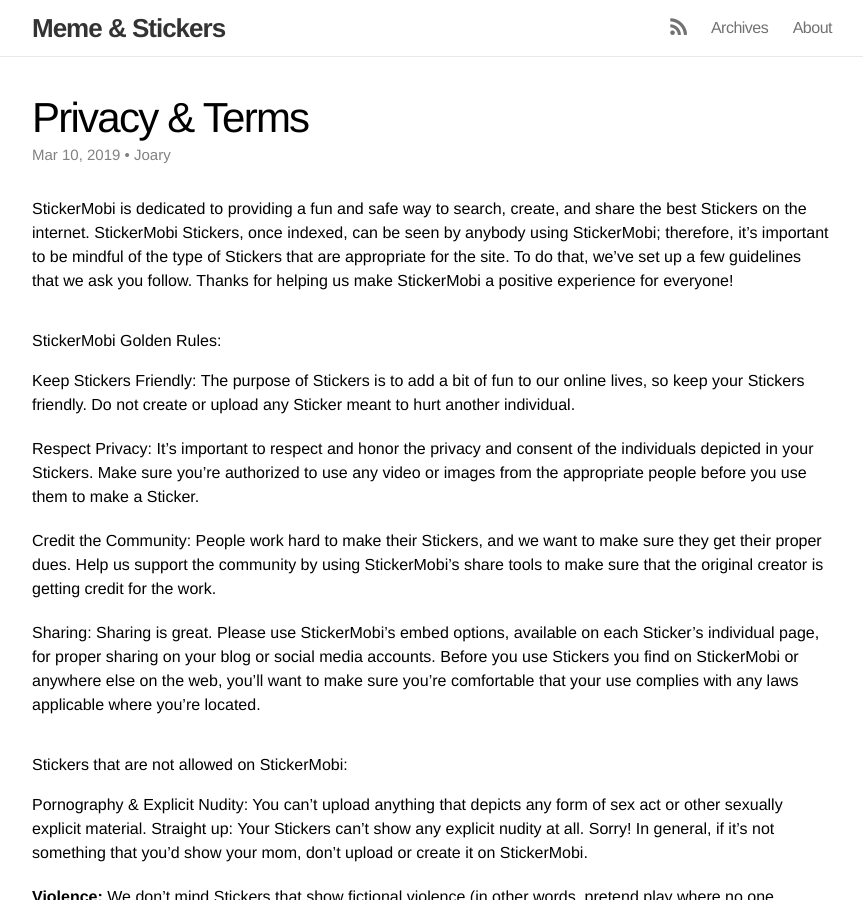
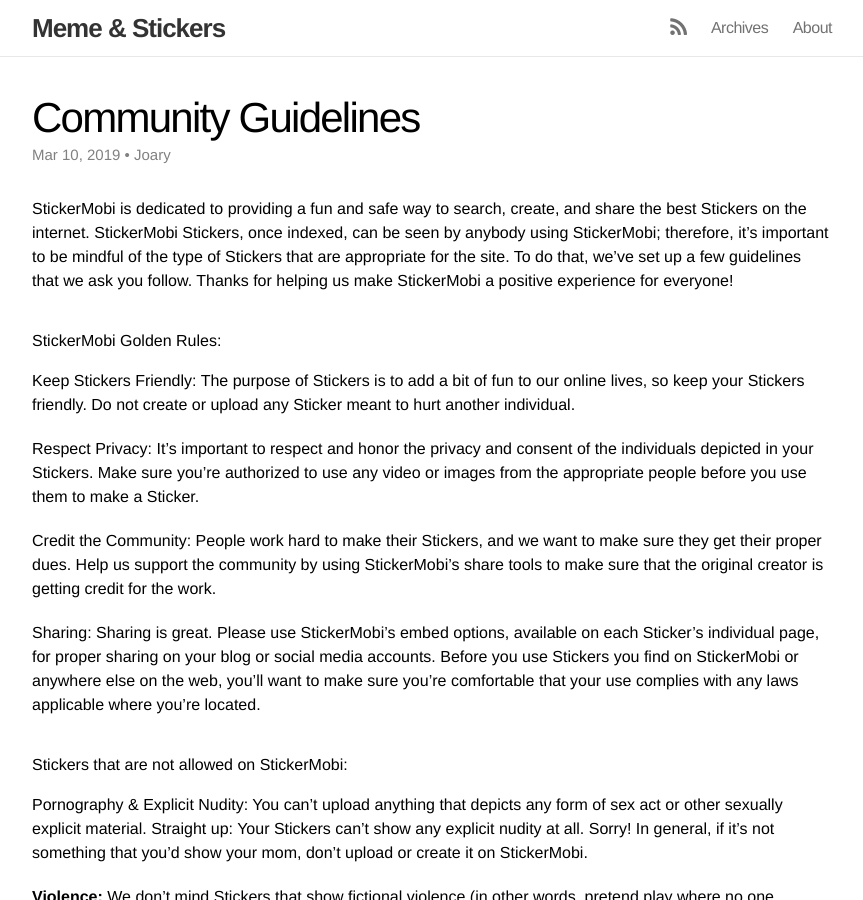
Before and after one commit to memeandstickers/memeandstickers.github.io, a Jekyll site: the page built from _posts/2019-03-10-Community-Guidelines.md, in a window 1280 px wide and 900 px high. Shown: the whole window, without its empty margins (208-1071 px from the left). Built offline with Jekyll 4.4.1, drawn with Linux system fonts in a browser that asks for light colours; nearby versions of some CDN libraries; comment, search, counter and statistics services are not loaded.

Commit message:
Gommunity guidelines

```diff
--- a/_posts/2019-03-10-Community-Guidelines.md
+++ b/_posts/2019-03-10-Community-Guidelines.md
@@ -1,6 +1,6 @@
 ---
 layout: post
-title: Privacy & Terms
+title: Community Guidelines
 category: general
 tags: []
 published: True
```
